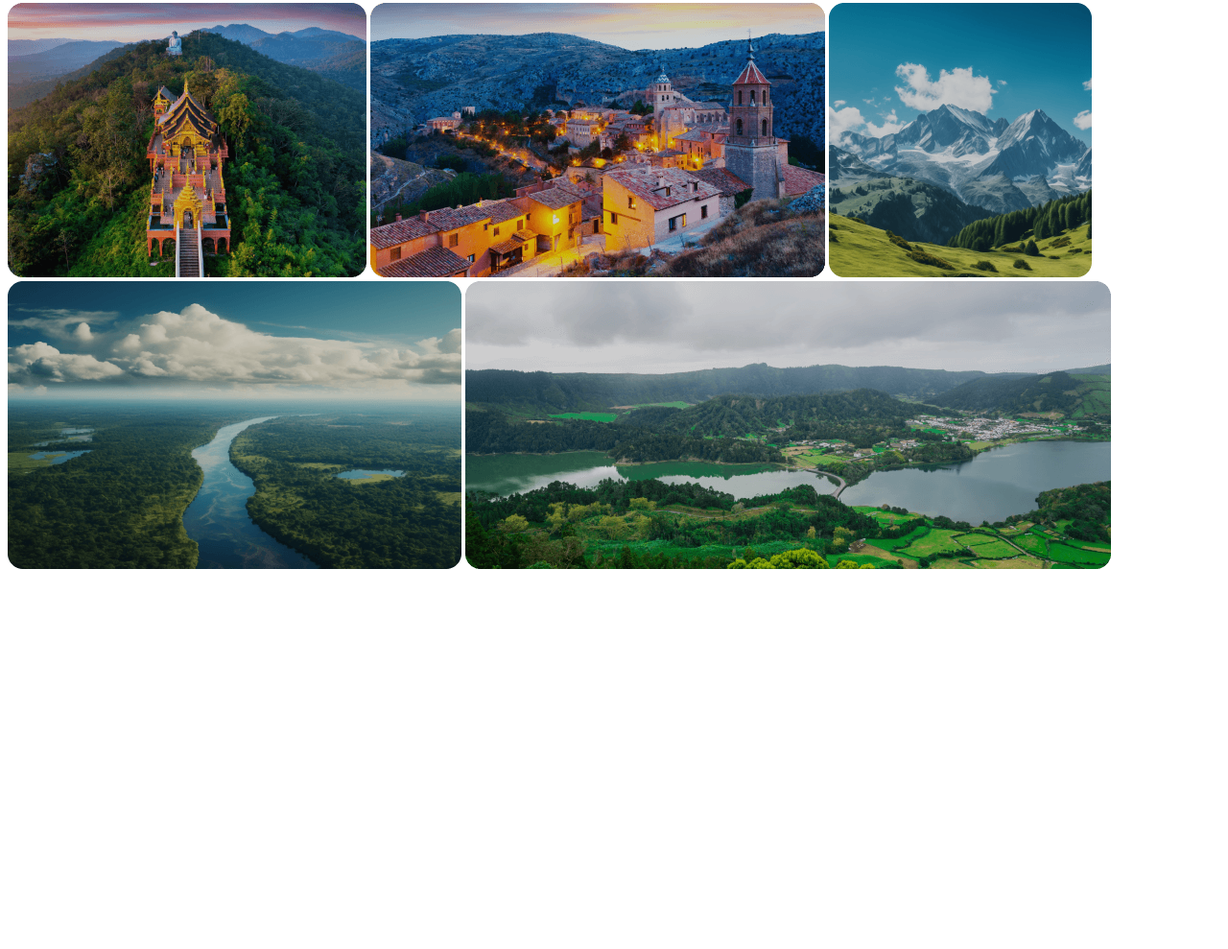
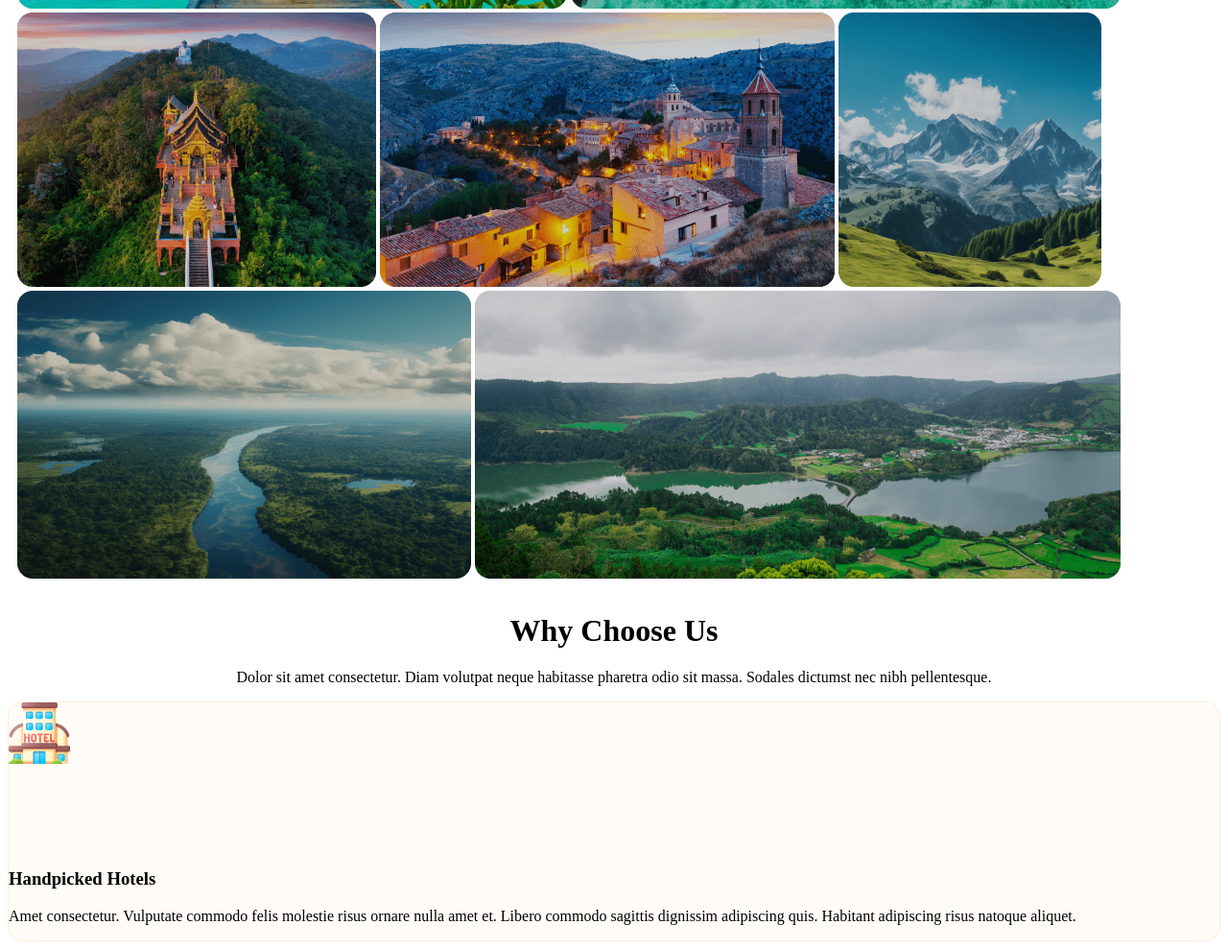
Before and after one commit to Rokib2/Assignment-2, a plain HTML site: page index.html in a window 1280 px wide. Shown: the part 2127-3116 px from the top of the page at 96% size. Before the commit the page ends 2732 px from the top, so only its background shows below. Drawn offline with Linux system fonts and the light colour scheme.

Commit message:
some feture added

```diff
--- a/index.html
+++ b/index.html
@@ -72,6 +72,15 @@
             <img src="images/Rectangle 11.png" alt="">
             <img src="images/Rectangle 10.png" alt="">
         </div>
+        <div class="Choose">
+            <h1>Why Choose Us</h1>
+            <p>Dolor sit amet consectetur. Diam volutpat neque habitasse pharetra odio sit massa. Sodales dictumst nec nibh pellentesque.</p>
+        </div>
+        <div class="hotel">
+            <iframe src="images/hotel 1.svg" frameborder="0"></iframe>
+            <h3>Handpicked Hotels</h3>
+            <p>Amet consectetur. Vulputate commodo felis molestie risus  ornare nulla amet et. Libero commodo sagittis dignissim adipiscing quis. Habitant adipiscing risus natoque aliquet. </p>
+        </div>
     </main>
     <footer>
 
--- a/styles/styles.css
+++ b/styles/styles.css
@@ -45,11 +45,13 @@
     font-weight: 400;
     line-height: 26px;
 }
-.button{
+
+.button {
     padding: 10px;
     align-items: center;
 }
-.Read-More{
+
+.Read-More {
     color: #FFF;
     background-color: #FF5400;
     width: 170px;
@@ -57,9 +59,21 @@
     padding: 30px;
     text-align: center;
 }
-.Destination{
+
+.Destination {
     text-align: center;
 }
-.many-picture{
 
+.many-picture {
+    padding: 10px;
 }
+
+.Choose {
+    text-align: center;
+}
+
+.hotel {
+    border-radius: 16px;
+    border: 1px solid rgba(251, 181, 99, 0.20);
+    background: rgba(251, 181, 99, 0.05);
+}
```
Also changed, not shown: images/hotel 1.svg (added).
